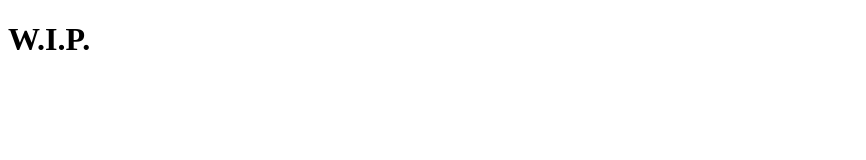
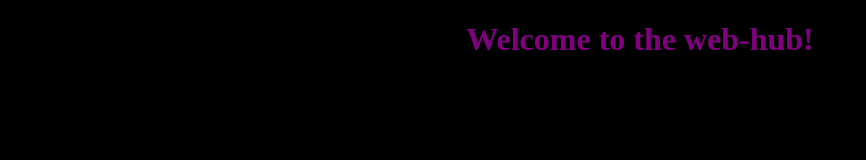
Before and after one commit to ajgames1006/Webhub, a plain HTML site: page Index.html in a window 1280 px wide. Shown: the whole page, without its empty margins (0-866 px from the left). Drawn offline with Linux system fonts and the light colour scheme.

Commit message:
added some style and a welcome

```diff
--- a/Index.css
+++ b/Index.css
@@ -0,0 +1,6 @@
+body {
+    background-color: black;
+}
+h1 {
+    color: purple;
+}
--- a/Index.html
+++ b/Index.html
@@ -8,7 +8,9 @@
 </head>
 
 <body>
-    <h1>W.I.P.</h1>
+    <center>
+    <h1>Welcome to the web-hub!</h1>
+    </center>
 </body>
 
 </html>
```
